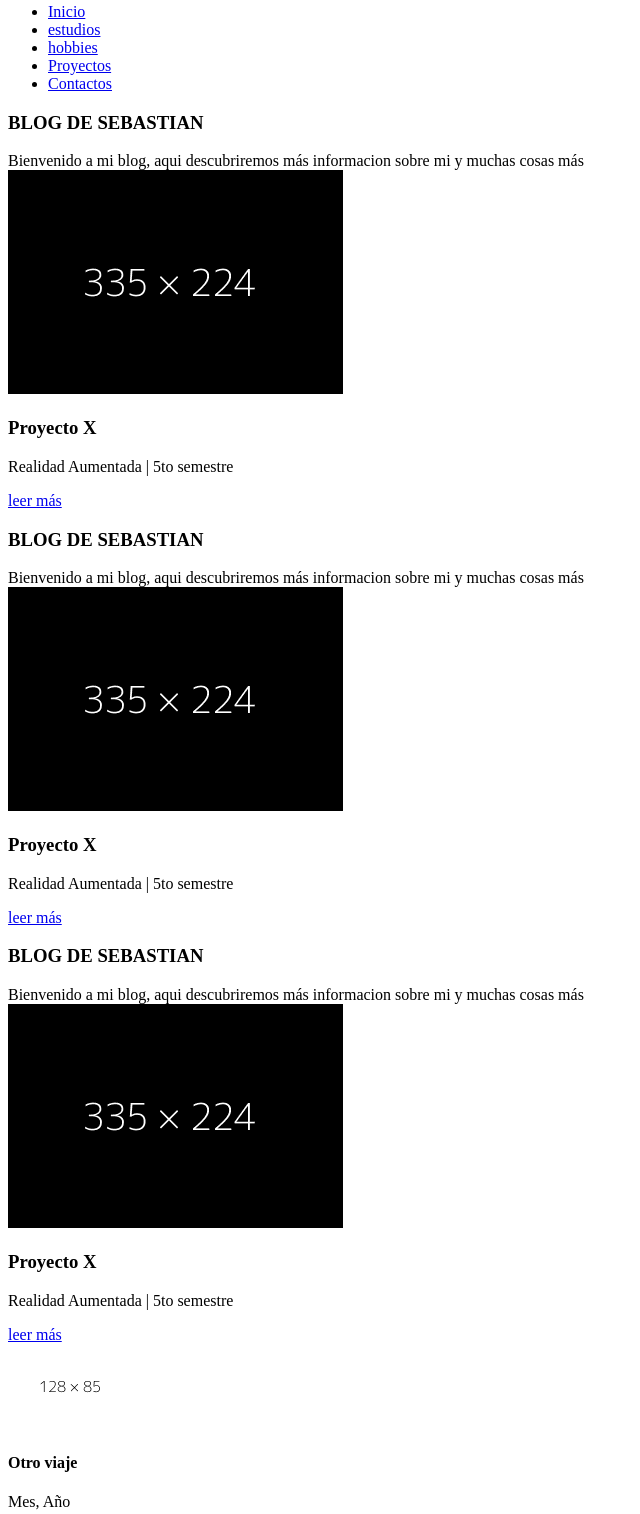
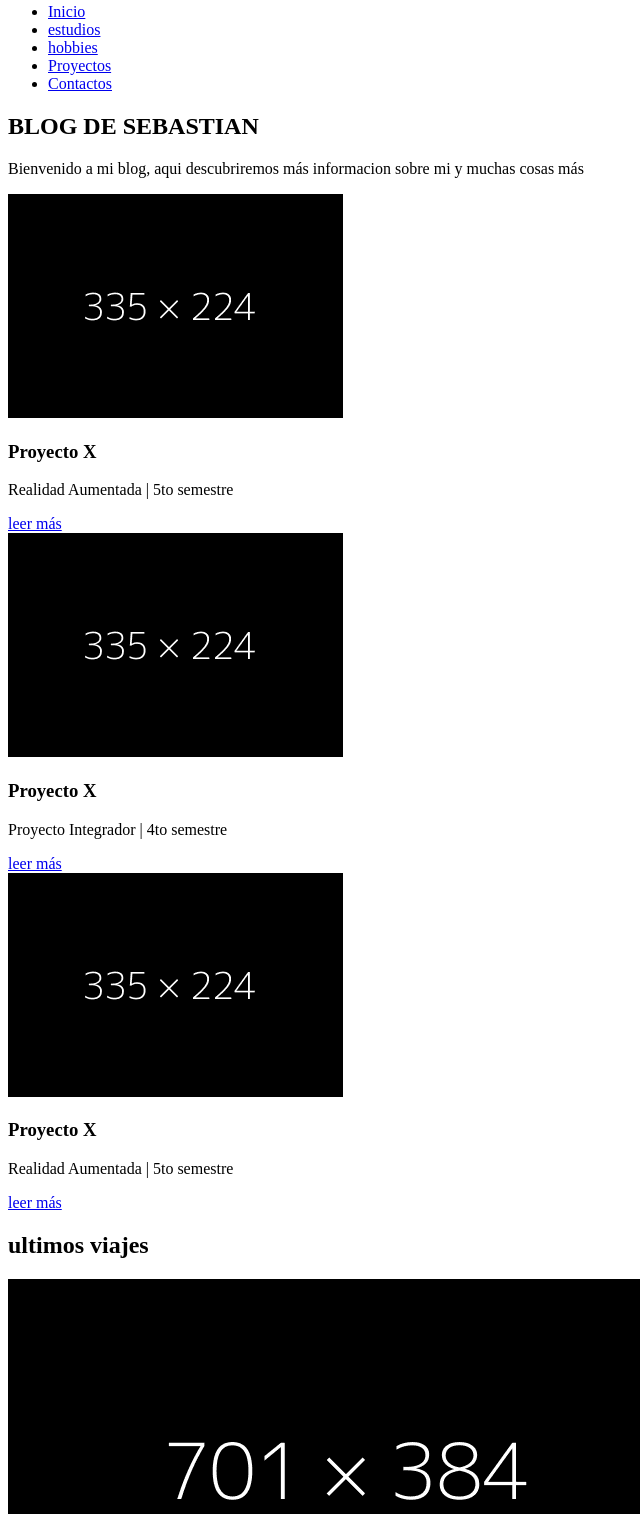
Before and after one commit to estargos26/blog, a plain HTML site: page index.html in a window 1280 px wide. Shown: the part 13-1527 px from the top of the page, without its empty margins (0-640 px from the left). Drawn offline with Linux system fonts and the light colour scheme.

Commit message:
Subo los últimos cambios del proyecto

```diff
--- a/index.html
+++ b/index.html
@@ -16,44 +16,43 @@
         </ul>
     </nav>
     <main>
+        <section id="Bienvenido">
+            <h1>BLOG DE SEBASTIAN</h1>
+            <p> Bienvenido a mi blog, aqui descubriremos más informacion sobre mi y muchas cosas más</p>
+        </section>
 
-        <section id="Bienvenido">
+      <section id="Ultimos Proyectos X">
         <article>
-        <h1>BLOG DE SEBASTIAN</h1>
-        <pl>
-            Bienvenido a mi blog, aqui descubriremos más informacion sobre mi y muchas cosas más
-        </pl>
-        </section>
-        <section id="Bienvenido">
           <img src="img/dummy - 335x224.png">
           <h3> Proyecto X</h3>
           <p> Realidad Aumentada | 5to semestre</p>
           <a href="proyectos.html#Proyecto-x"> leer más</a>
         </article>
+
         <article>
-        <h1>BLOG DE SEBASTIAN</h1>
-        <pl>
-            Bienvenido a mi blog, aqui descubriremos más informacion sobre mi y muchas cosas más
-        </pl>
-        </section>
-        <section id="Bienvenido">
+         <img src="img/dummy - 335x224.png">
+         <h3> Proyecto X</h3>
+         <p> Proyecto Integrador | 4to semestre</p>
+         <a href="proyectos.html#Proyecto-x"> leer más</a>
+        </article>
+
+        <article>
          <img src="img/dummy - 335x224.png">
          <h3> Proyecto X</h3>
          <p> Realidad Aumentada | 5to semestre</p>
          <a href="proyectos.html#Proyecto-x"> leer más</a>
         </article>
+      </section>
+
+      <section id="My ultimo viaje">
+        <h2> ultimos viajes</h2>
         <article>
-        <h1>BLOG DE SEBASTIAN</h1>
-        <pl>
-            Bienvenido a mi blog, aqui descubriremos más informacion sobre mi y muchas cosas más
-        </pl>
-        </section>
-        <section id="Bienvenido">
-        <img src="img/dummy - 335x224.png">
-        <h3> Proyecto X</h3>
-        <p> Realidad Aumentada | 5to semestre</p>
-        <a href="proyectos.html#Proyecto-x"> leer más</a>
+        <img src="img/dummy 701x384.png">
+        <h3> Universidad Yachay Tech</h3>
+        <p> Universidad Yachay Tech 7/08/2025</p>
+        <a href="hobbies.html#Yachay"> leer más</a>
        </article>
+
         <aside>
          <article>
             <img src="img/Dummy128x85.png">
```
Also changed, not shown: img/Dummy701x384.html (deleted, +0 -2 lines), .css (added), .js (added), img/dummy 701x384.png (added). Lines whose indentation alone changed are shown as unchanged.
